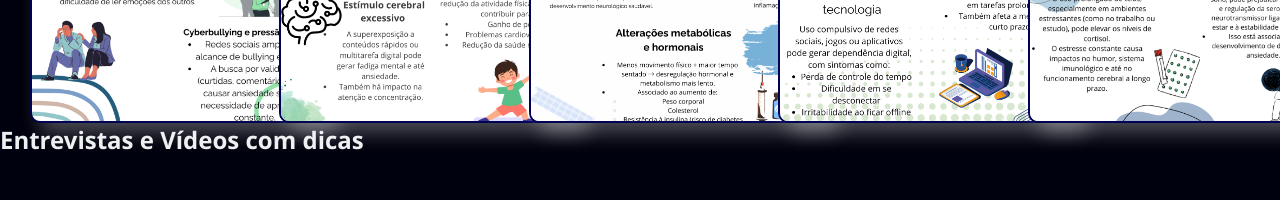
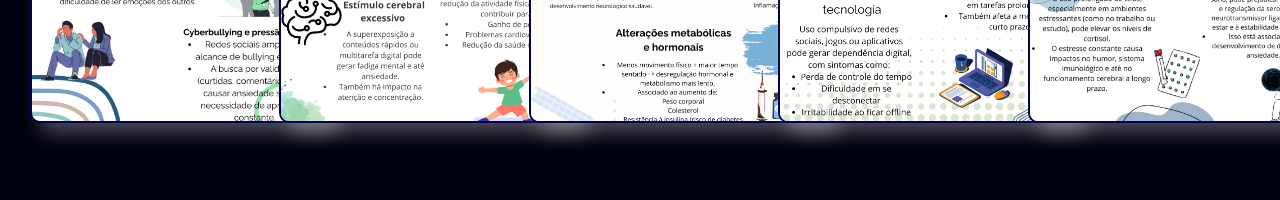
Before and after one commit to mihnobrega/site, a plain HTML site: page index.html in a window 1280 px wide. Shown: the part 820-1020 px from the top of the page. Drawn offline with Linux system fonts and the light colour scheme.

Commit message:
Remove heading 'Entrevistas e Vídeos com dicas'

```diff
--- a/index.html
+++ b/index.html
@@ -123,7 +123,6 @@
     </div>
     </section>
 
-        <h2>Entrevistas e Vídeos com dicas</h2>
     <div class="content-grid">
         <div class="text-side">
             <h3>Entrevistas e Dicas</h3>
```
